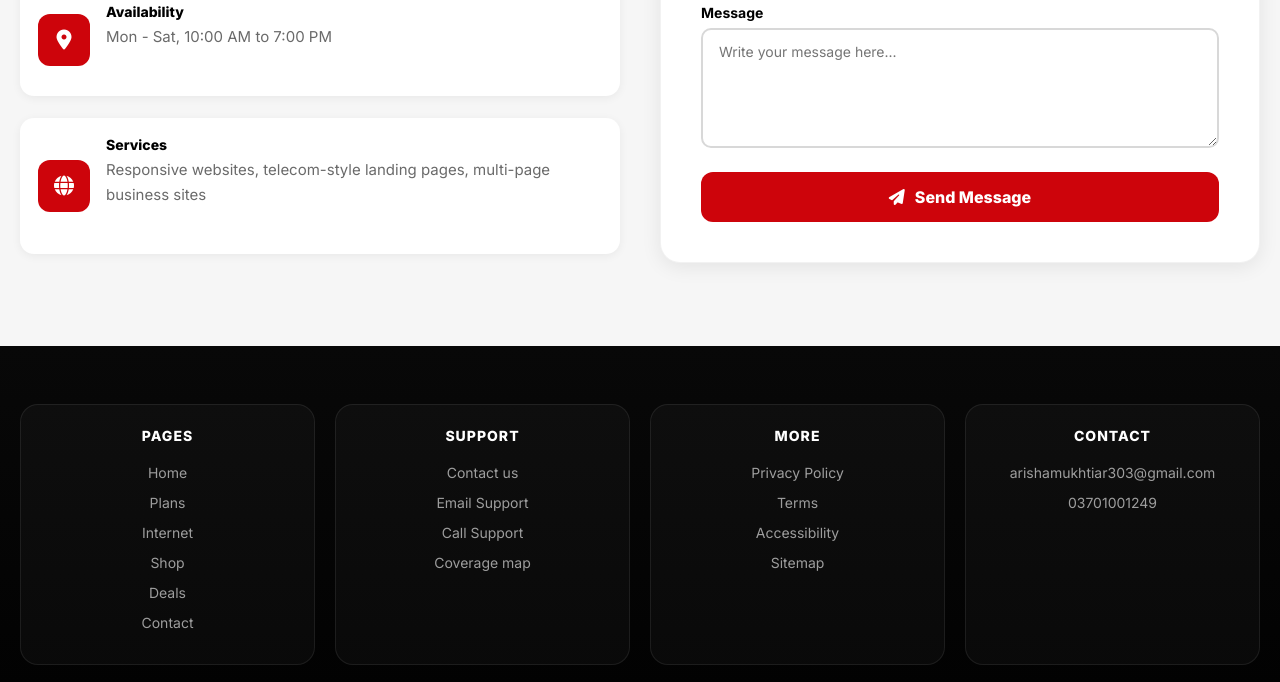
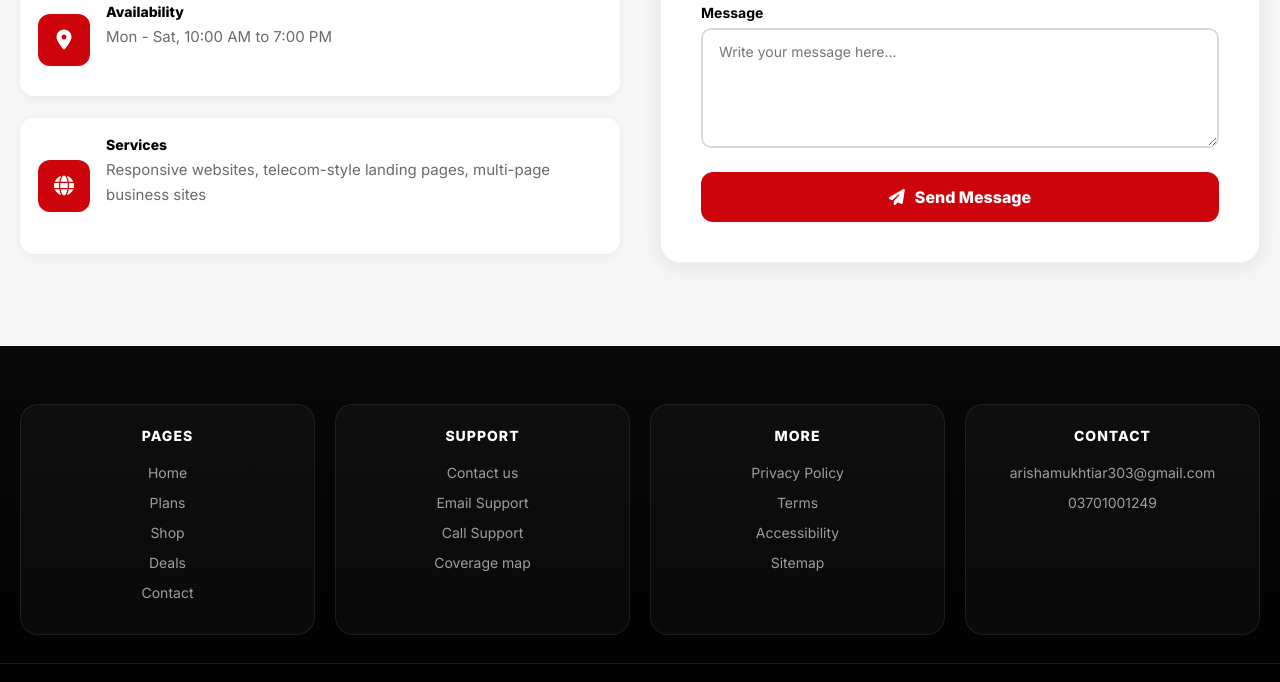
Before and after one commit to arishamukhtiar5/Verizon-Website, a plain HTML site: page contact.html in a window 1280 px wide. Shown: the part 884-1566 px from the top of the page. Drawn offline with Linux system fonts and the light colour scheme.

Commit message:
Remove 'Internet' link from footer navigation

```diff
--- a/contact.html
+++ b/contact.html
@@ -134,7 +134,7 @@
 
 <footer class="footer">
   <div class="footer-top">
-    <div class="footer-col"><h4>Pages</h4><ul><li><a href="index.html">Home</a></li><li><a href="plans.html">Plans</a></li><li><a href="Internet.html">Internet</a></li><li><a href="shop.html">Shop</a></li><li><a href="deals.html">Deals</a></li><li><a href="contact.html">Contact</a></li></ul></div>
+    <div class="footer-col"><h4>Pages</h4><ul><li><a href="index.html">Home</a></li><li><a href="plans.html">Plans</a></li><li><a href="shop.html">Shop</a></li><li><a href="deals.html">Deals</a></li><li><a href="contact.html">Contact</a></li></ul></div>
     <div class="footer-col"><h4>Support</h4><ul><li><a href="contact.html">Contact us</a></li><li><a href="mailto:arishamukhtiar303@gmail.com">Email Support</a></li><li><a href="tel:03701001249">Call Support</a></li><li><a href="#">Coverage map</a></li></ul></div>
     <div class="footer-col"><h4>More</h4><ul><li><a href="#">Privacy Policy</a></li><li><a href="#">Terms</a></li><li><a href="#">Accessibility</a></li><li><a href="#">Sitemap</a></li></ul></div>
     <div class="footer-col"><h4>Contact</h4><ul><li><a href="mailto:arishamukhtiar303@gmail.com">arishamukhtiar303@gmail.com</a></li><li><a href="tel:03701001249">03701001249</a></li></ul></div>
```
